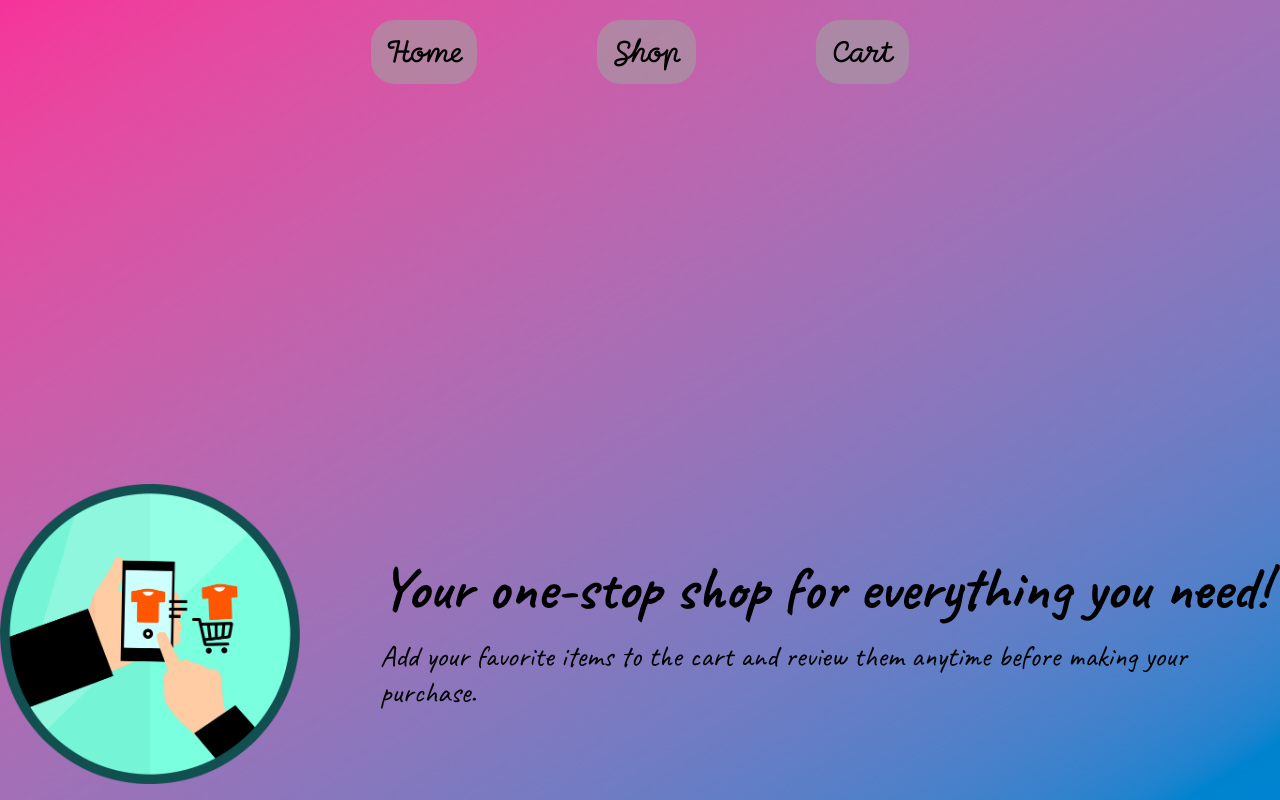
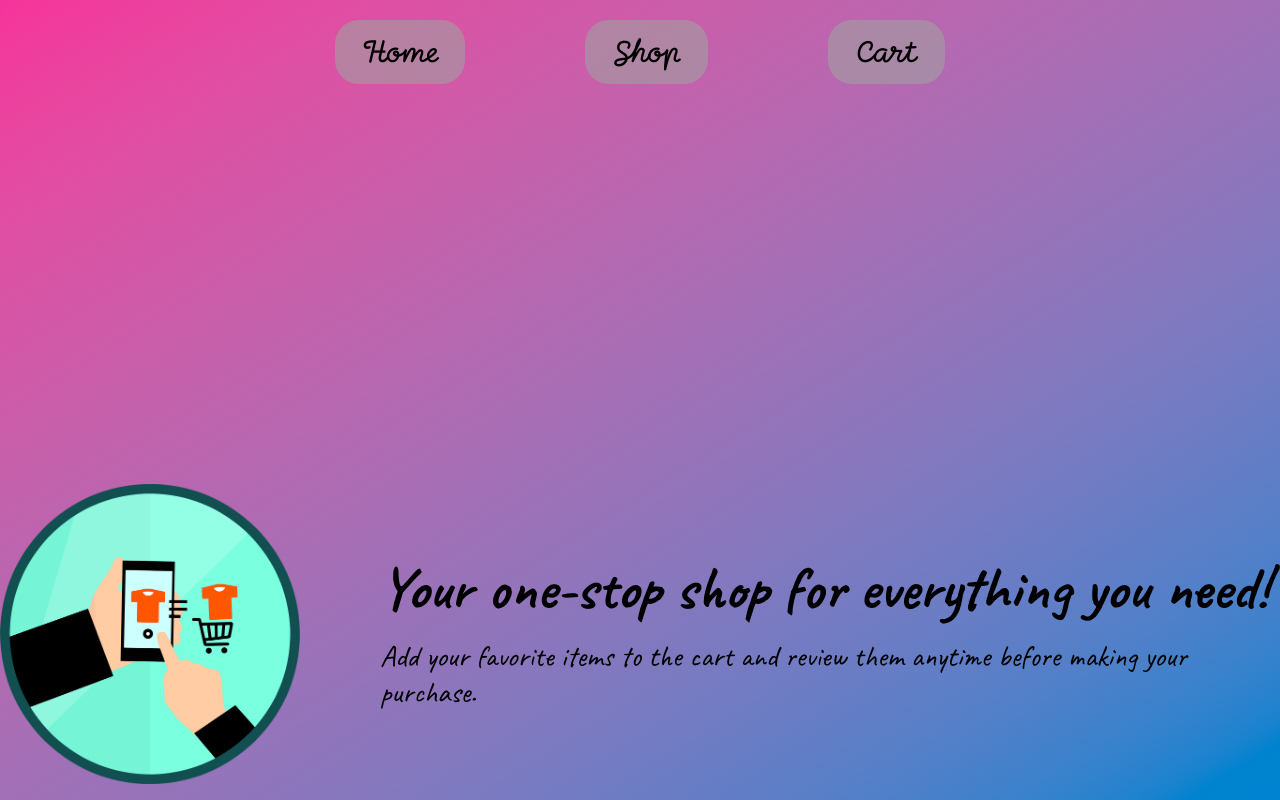
Before and after one commit to dayercher005/Shopping_Cart, a React (Vite) app: page / in a window 1280 px wide. Built offline with nearby package versions, Linux system fonts and the light colour scheme.

Commit message:
Added styling for navButton

```diff
--- a/src/components/navbar/navbutton.jsx
+++ b/src/components/navbar/navbutton.jsx
@@ -6,7 +6,7 @@ export default function NavButton({name}) {
         <Link className="" to={name}>
             <button className="font-MomoSignature rounded-3xl p-4 text-2xl
             mx-15 bg-neutral-400/60 hover:bg-slate-900 hover:text-white hover:scale-115
-            transition">{name}</button>
+            transition px-7">{name}</button>
         </Link>
     )
 }
```
